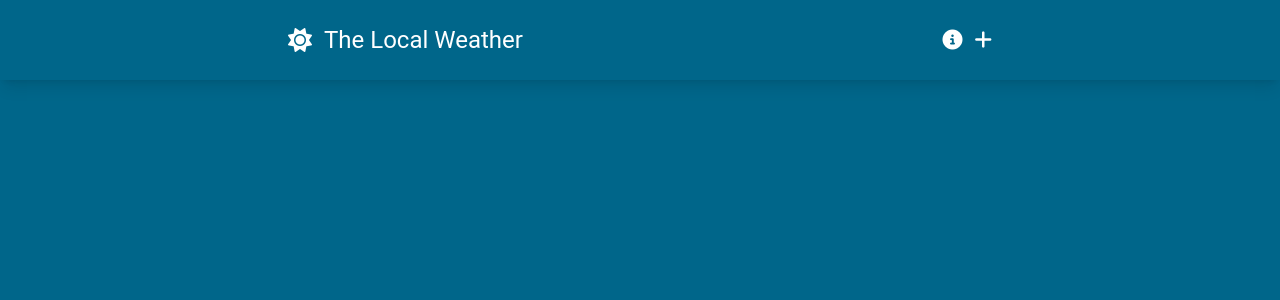
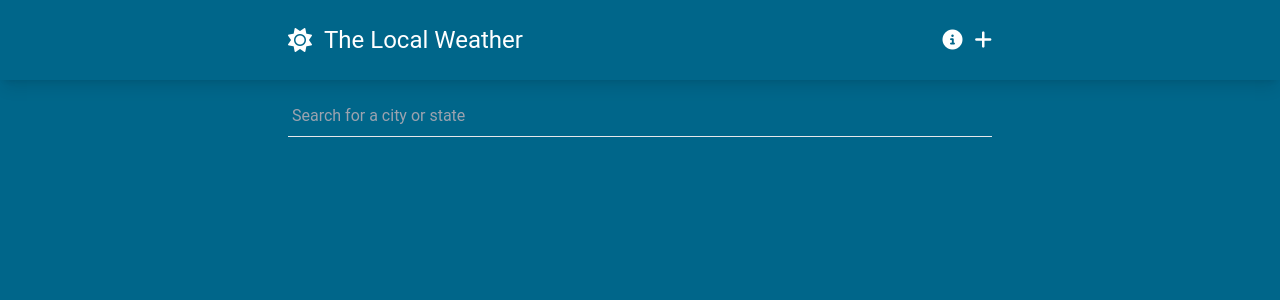
Before and after one commit to nickhuynhq/weather-vue, a Vue app: page / in a window 1280 px wide. Shown: the top 300 px of the page. Built offline with nearby package versions, Linux system fonts and the light colour scheme.

Commit message:
Create search input component and get results from weather API

```diff
--- a/package.json
+++ b/package.json
@@ -7,6 +7,7 @@
     "preview": "vite preview --port 4173"
   },
   "dependencies": {
+    "axios": "^1.1.2",
     "vue": "^3.2.38",
     "vue-router": "^4.1.5"
   },
--- a/src/views/HomeView.vue
+++ b/src/views/HomeView.vue
@@ -1,7 +1,53 @@
 <script setup>
+import { ref } from "vue";
+import axios from "axios";
+
+const API_KEY = "f3f2eb8da178081b60066bdf34143e33";
+const searchQuery = ref("");
+const searchLimit = 5;
+const queryTimeout = ref(null);
+const querySearchResults = ref(null);
+
+const getSearchResults = () => {
+  // Each time function is ran, it will clear out previous settimeout method
+  clearTimeout(queryTimeout.value);
+  // Create a lazy search to get information from weather API
+  queryTimeout.value = setTimeout(async () => {
+    if (searchQuery.value) {
+      const result = await axios.get(
+        `http://api.openweathermap.org/geo/1.0/direct?q=${searchQuery.value}&limit=${searchLimit}&appid=${API_KEY}`
+      );
+      querySearchResults.value = result.data;
+      console.log(querySearchResults);
+      return;
+    }
+    querySearchResults.value = null;
+  }, 300);
+};
 </script>
 
 <template>
-  <main>
+  <main class="container text-white">
+    <div class="pt-4 mb-8 relative">
+      <input
+        type="text"
+        v-model="searchQuery"
+        @input="getSearchResults"
+        placeholder="Search for a city or state"
+        class="py-2 px-1 w-full bg-transparent border-b focus:border-weather-secondary focus:outline-none focus:shadow-[0px_1px_0_0#004E71]"
+      />
+      <ul
+        class="absolute bg-weather-secondary text-white w-full shadow-md py-2 px-1 top-[66px]"
+        v-if="querySearchResults"
+      >
+        <li
+          v-for="searchResult in querySearchResults"
+          :key="searchResult.id"
+          class="py-2 cursor-pointer"
+        >
+          {{ searchResult.name }}, {{ searchResult.country }}
+        </li>
+      </ul>
+    </div>
   </main>
 </template>
```
Also changed, not shown: 1 other file (tests, documents, lock files or other folders).
